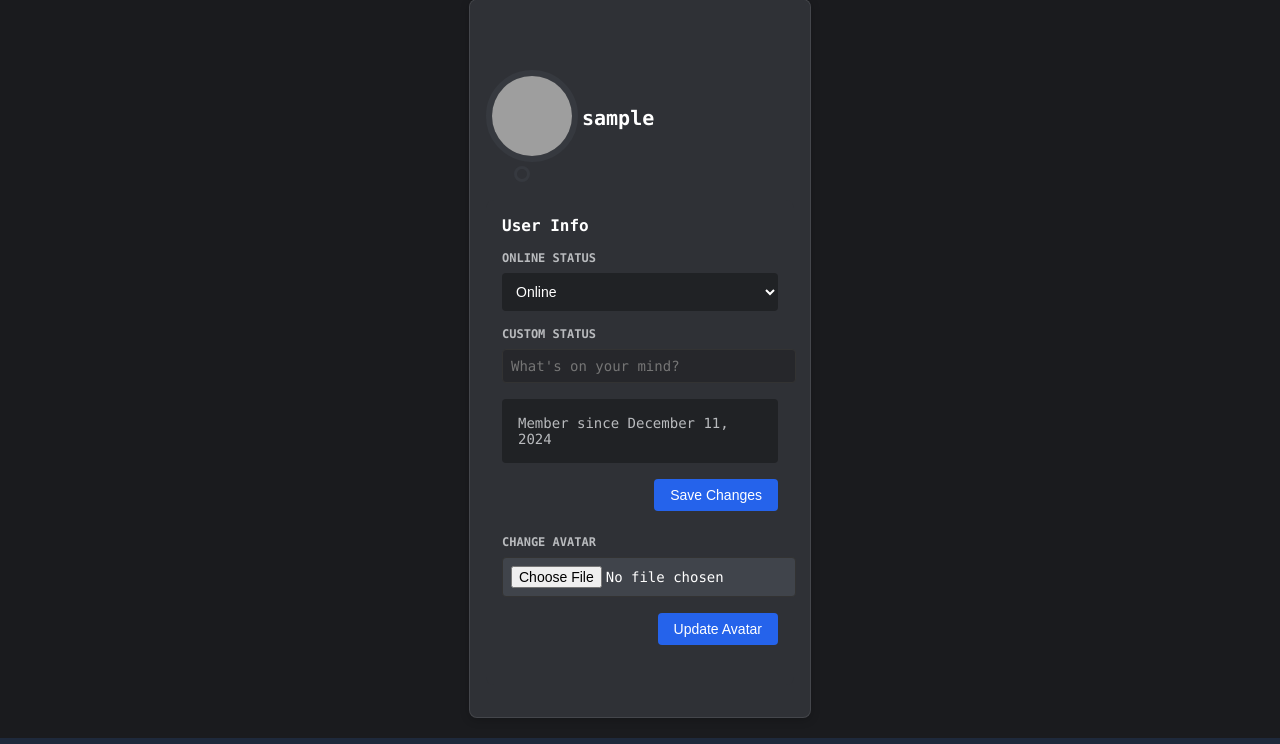
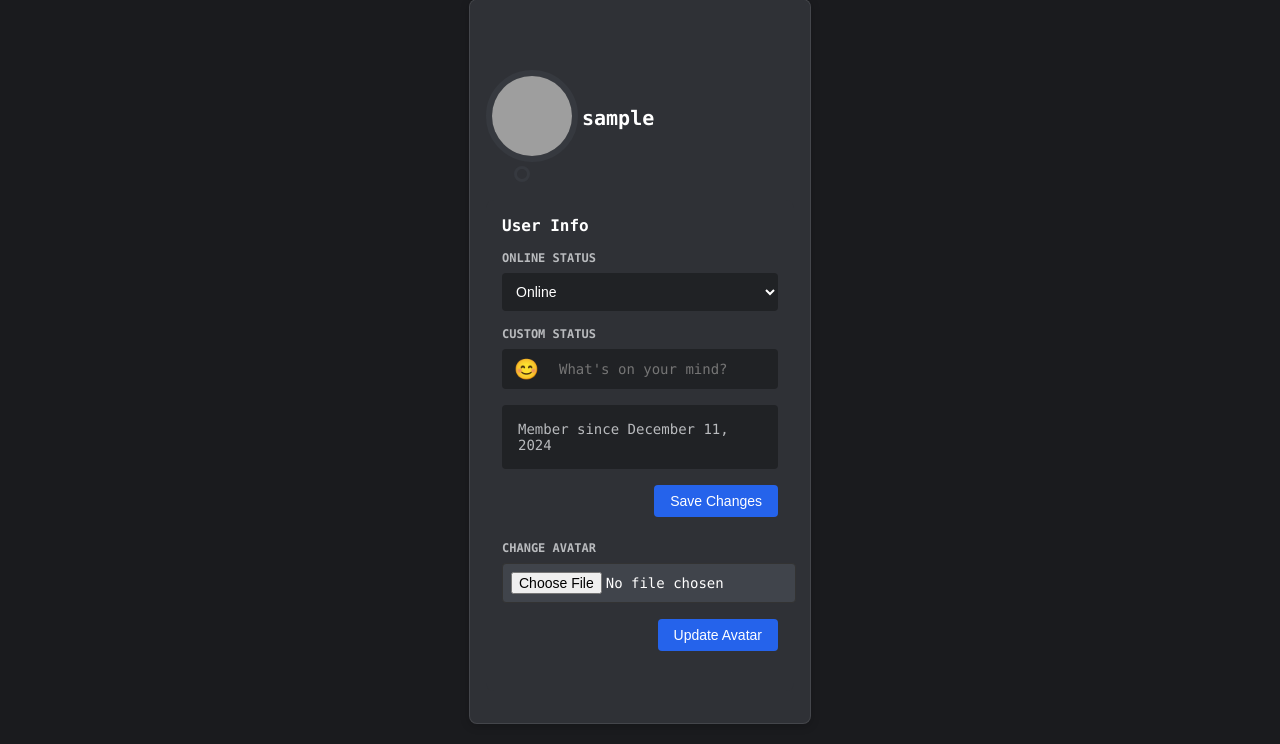
Before and after one commit to Emiyo/Siltr-Chat, a Flask app: page /profile in a window 1280 px wide. Shown: the part 873-1617 px from the top of the page. Run offline with Flask 3, Linux system fonts and the light colour scheme; the visitor is signed in with stand-in values (Sample User, id 1); data that the repository does not hold is empty; grey boxes are pictures that could not be loaded.

Commit message:
Agent query: Can you check if the emoji picker appears when clicking the emoji button, and if selecting an emoji updates the status?
Add custom status with emoji picker to user profile.

```diff
--- a/static/css/profile.css
+++ b/static/css/profile.css
@@ -196,3 +196,71 @@ input[type="file"] {
         padding-top: 120px;
     }
 }
+/* Emoji Picker and Status Input Styles */
+.status-input-group {
+    display: flex;
+    align-items: center;
+    gap: 8px;
+    position: relative;
+    background-color: #202225;
+    border-radius: 4px;
+    padding: 4px 8px;
+}
+
+.emoji-button {
+    cursor: pointer;
+    padding: 4px;
+    border-radius: 4px;
+    transition: background-color 0.2s;
+    font-size: 20px;
+}
+
+.emoji-button:hover {
+    background-color: #40444b;
+}
+
+.emoji-picker {
+    position: absolute;
+    top: 100%;
+    left: 0;
+    background-color: #2f3136;
+    border: 1px solid #202225;
+    border-radius: 4px;
+    padding: 8px;
+    margin-top: 4px;
+    z-index: 1000;
+    box-shadow: 0 4px 15px rgba(0, 0, 0, 0.2);
+}
+
+.emoji-list {
+    display: grid;
+    grid-template-columns: repeat(5, 1fr);
+    gap: 8px;
+}
+
+.emoji-option {
+    cursor: pointer;
+    padding: 8px;
+    border-radius: 4px;
+    transition: background-color 0.2s;
+    text-align: center;
+    font-size: 20px;
+}
+
+.emoji-option:hover {
+    background-color: #40444b;
+}
+
+.status-input-group .form-control {
+    background-color: transparent;
+    border: none;
+    color: #ffffff;
+    flex-grow: 1;
+    margin: 0;
+    padding: 8px;
+}
+
+.status-input-group .form-control:focus {
+    outline: none;
+    background-color: transparent;
+}
--- a/templates/profile.html
+++ b/templates/profile.html
@@ -34,8 +34,28 @@
 
                 <div class="form-group">
                     <label for="status">Custom Status</label>
-                    <input type="text" id="status" name="status" value="{{ current_user.status or '' }}"
-                           maxlength="128" placeholder="What's on your mind?" class="form-control">
+                    <div class="status-input-group">
+                        <div class="emoji-button" id="emojiButton">
+                            <span id="selectedEmoji">{{ current_user.status_emoji or '😊' }}</span>
+                        </div>
+                        <input type="text" id="status" name="status" value="{{ current_user.status or '' }}"
+                               maxlength="128" placeholder="What's on your mind?" class="form-control">
+                        <input type="hidden" id="statusEmoji" name="status_emoji" value="{{ current_user.status_emoji or '' }}">
+                    </div>
+                    <div id="emojiPicker" class="emoji-picker" style="display: none;">
+                        <div class="emoji-list">
+                            <span class="emoji-option" data-emoji="😊">😊</span>
+                            <span class="emoji-option" data-emoji="👋">👋</span>
+                            <span class="emoji-option" data-emoji="💻">💻</span>
+                            <span class="emoji-option" data-emoji="🎮">🎮</span>
+                            <span class="emoji-option" data-emoji="🎵">🎵</span>
+                            <span class="emoji-option" data-emoji="🎨">🎨</span>
+                            <span class="emoji-option" data-emoji="📚">📚</span>
+                            <span class="emoji-option" data-emoji="✨">✨</span>
+                            <span class="emoji-option" data-emoji="🌟">🌟</span>
+                            <span class="emoji-option" data-emoji="💭">💭</span>
+                        </div>
+                    </div>
                 </div>
 
                 <div class="profile-info">
```
Also changed, not shown: static/js/profile.js (+54 -0 lines), 10 other files.
